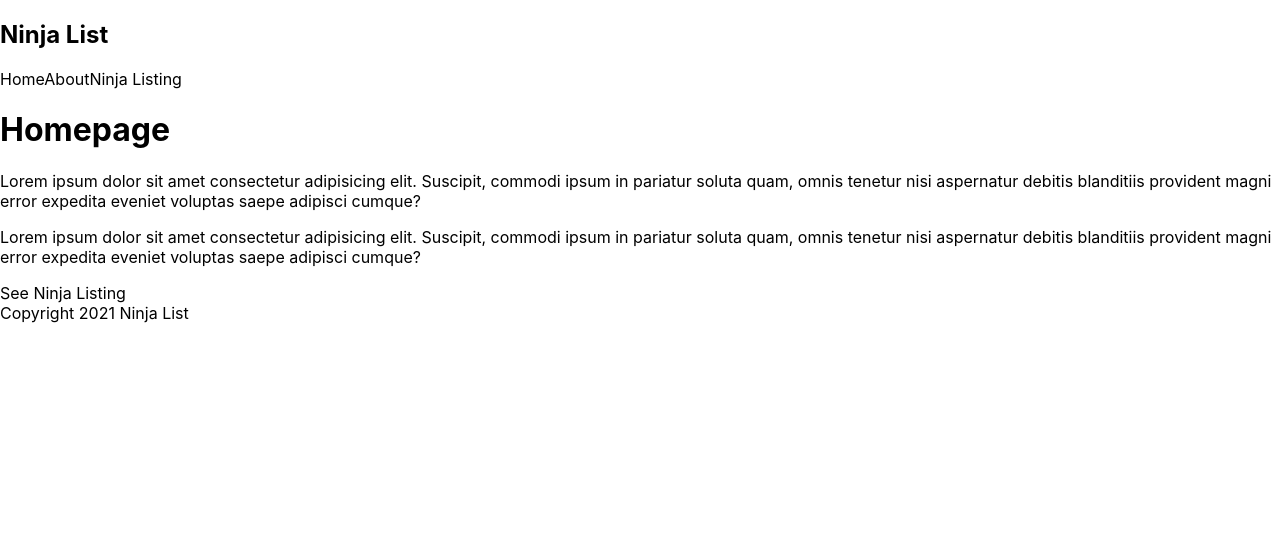
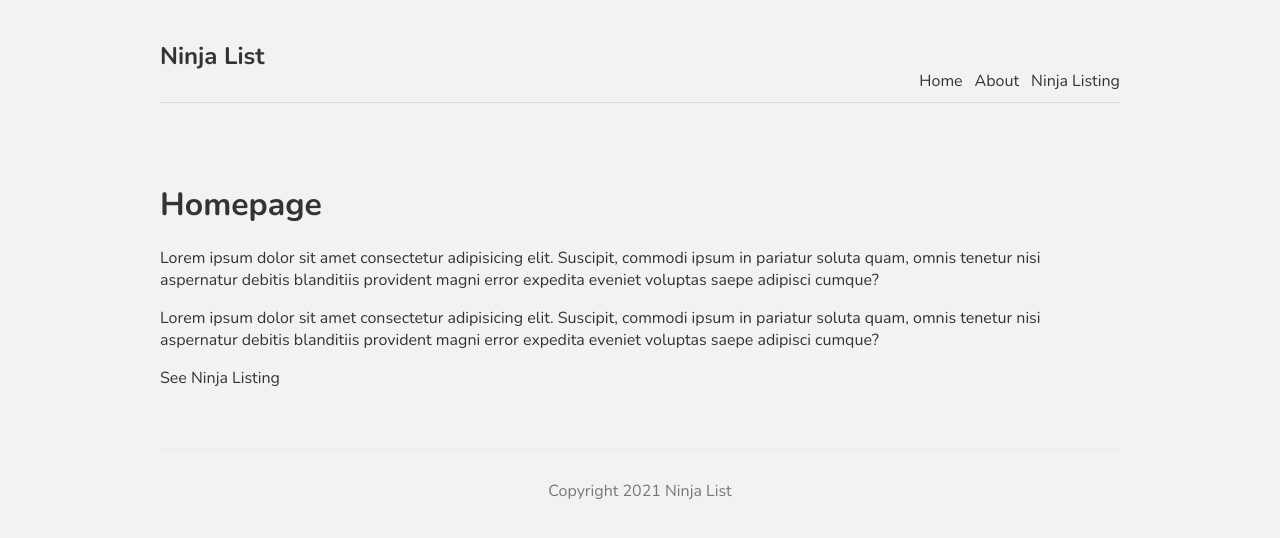
Before and after one commit to developer-junaid/NextJs-Tutorial, a Next.js app: page / in a window 1280 px wide. Shown: the top 538 px of the page. Built offline with nearby package versions, Linux system fonts and the light colour scheme.

Commit message:
added global styles

```diff
--- a/components/Footer.js
+++ b/components/Footer.js
@@ -1,7 +1,7 @@
 import React from "react";
 
 const Footer = () => {
-  return <div>Copyright 2021 Ninja List</div>;
+  return <footer>Copyright 2021 Ninja List</footer>;
 };
 
 export default Footer;
--- a/pages/_app.js
+++ b/pages/_app.js
@@ -1,5 +1,5 @@
-import Layout from "../components/Layout";
-import "../styles/globals.css";
+import Layout from "../components/Layout"; // Layout
+import "../styles/globals.css"; // Apply global styles
 
 function MyApp({ Component, pageProps }) {
   return (
--- a/styles/globals.css
+++ b/styles/globals.css
@@ -1,16 +1,43 @@
-html,
+@import url("https://fonts.googleapis.com/css2?family=Nunito:wght@300;400;600;700&display=swap");
+
 body {
-  padding: 0;
-  margin: 0;
-  font-family: -apple-system, BlinkMacSystemFont, Segoe UI, Roboto, Oxygen,
-    Ubuntu, Cantarell, Fira Sans, Droid Sans, Helvetica Neue, sans-serif;
+  background: #f2f2f2;
+  color: #333;
+  font-family: "Nunito";
 }
 
 a {
-  color: inherit;
+  color: #333;
   text-decoration: none;
 }
 
-* {
-  box-sizing: border-box;
+.content {
+  max-width: 960px;
+  margin: 0 auto;
 }
+
+nav {
+  margin: 10px auto 80px;
+  padding: 10px 0;
+  display: flex;
+  justify-content: flex-end;
+  align-items: flex-end;
+  border-bottom: 1px solid #ddd;
+}
+
+nav a {
+  margin-left: 12px;
+}
+
+nav .logo {
+  margin-right: auto;
+}
+
+footer {
+  display: block;
+  text-align: center;
+  padding: 30px 0;
+  margin-top: 60px;
+  color: #777;
+  border-top: 1px solid #eaeaea;
+}
```
